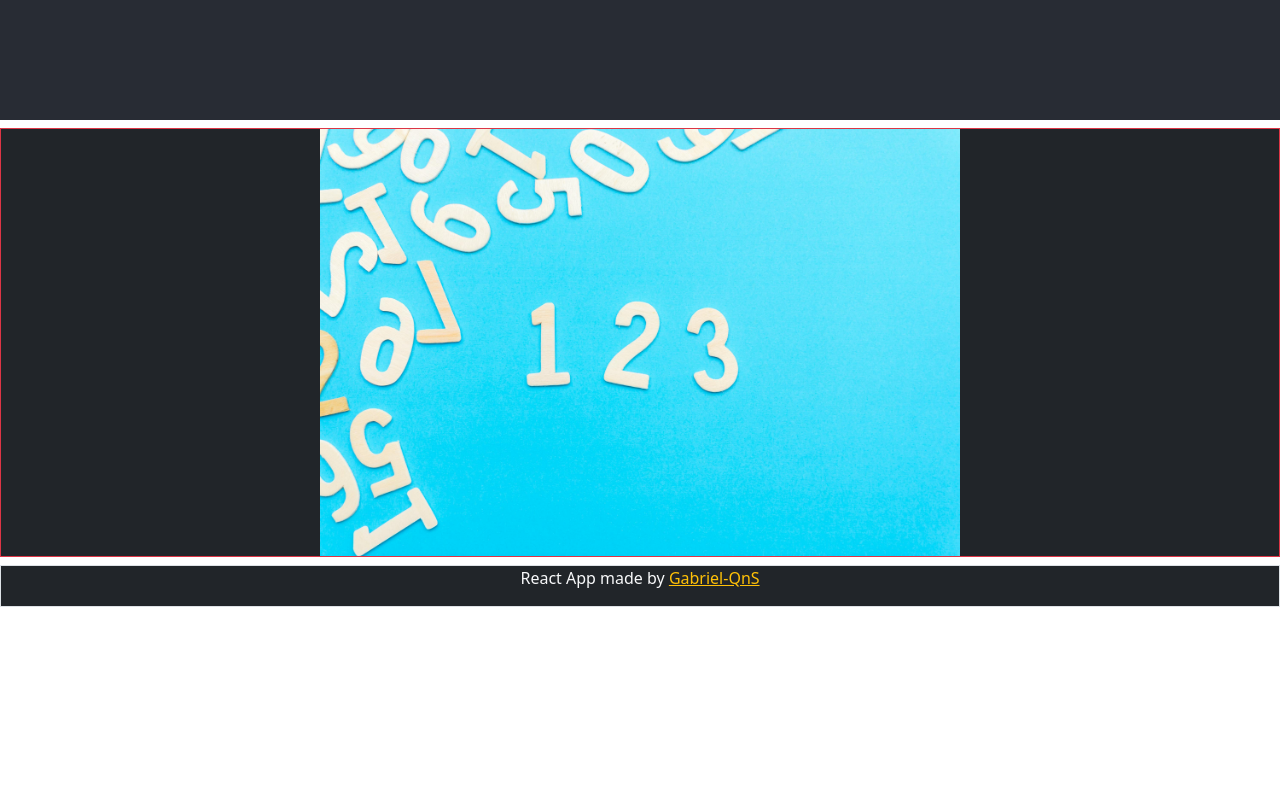
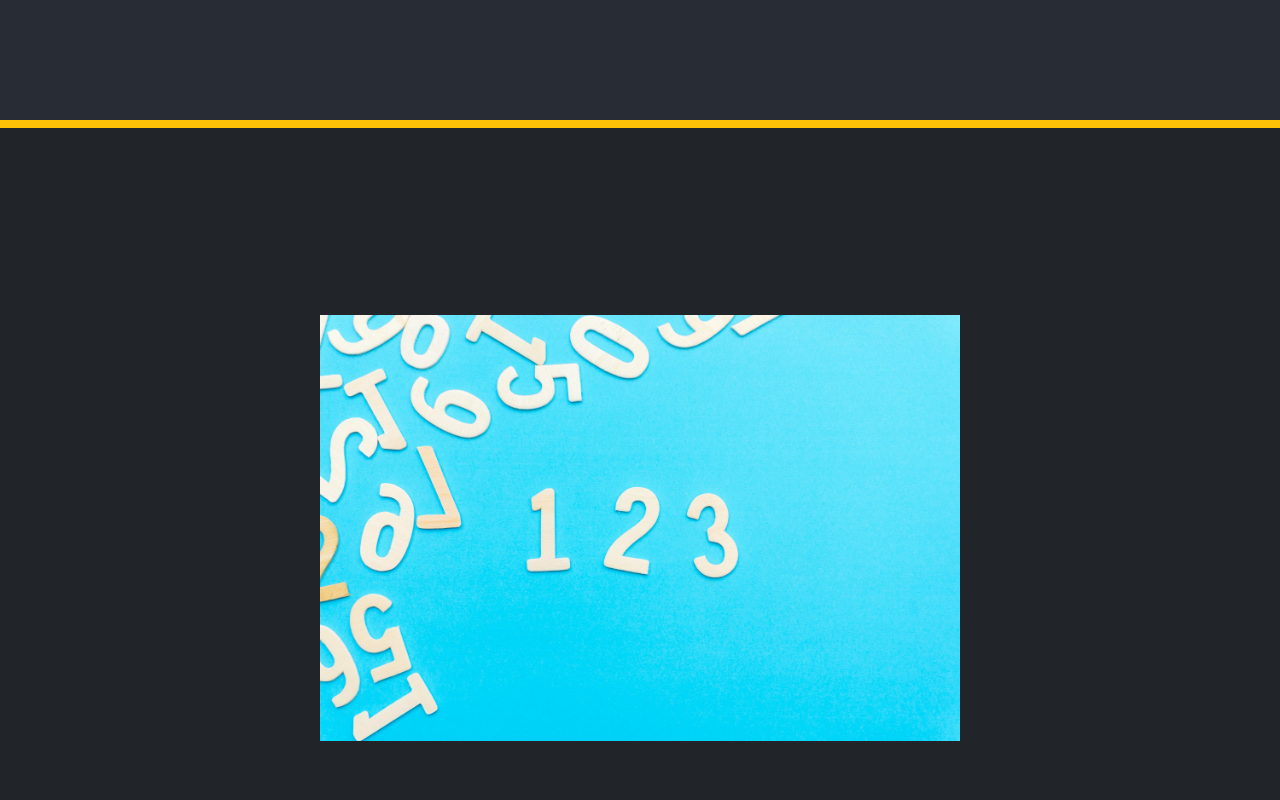
Before and after one commit to Gabriel-QnS/react-carousel, a React (Create React App) app: page / in a window 1280 px wide. Shown: the part 680-1480 px from the top of the page. Before the commit the page ends 1287 px from the top, so only its background shows below. Built offline with nearby package versions, Linux system fonts and the light colour scheme.

Commit message:
initial set up

```diff
--- a/src/App.css
+++ b/src/App.css
@@ -53,3 +53,15 @@ div.carousel img {
   max-width: 50vw;
   text-align: center;
 }
+
+div.wrapper{
+  min-height: 100vh;
+  display: flex;
+  align-items: center;
+  align-content: center;
+  text-align: center;
+};
+
+div.wrapper img{
+  display: none;
+}
--- a/src/App.js
+++ b/src/App.js
@@ -22,12 +22,12 @@ function Footer(){
 
 function App() {
   return (
-    <div>
+    <div className='bg-warning'>
       <header className="App-header border-bottom-4 border-light mb-2">
         <h1 className="p-2 border-dark">An Image Carousel</h1>
         <img className="react-logo" src="logo"></img>
       </header>
-      <div className="wrapper">
+      <div className="wrapper bg-dark">
       <Carousel />
       </div>
       <Footer />
--- a/src/carousel.js
+++ b/src/carousel.js
@@ -21,7 +21,7 @@ function Carousel(){
     console.log(pics)
 
     return(
-        <div className='carousel bg-dark border border-danger'>
+        <div className='carousel m-auto'>
             <img src={pics[currentIndex]} alt="A string of numbers"></img>
         </div>
     )
```
